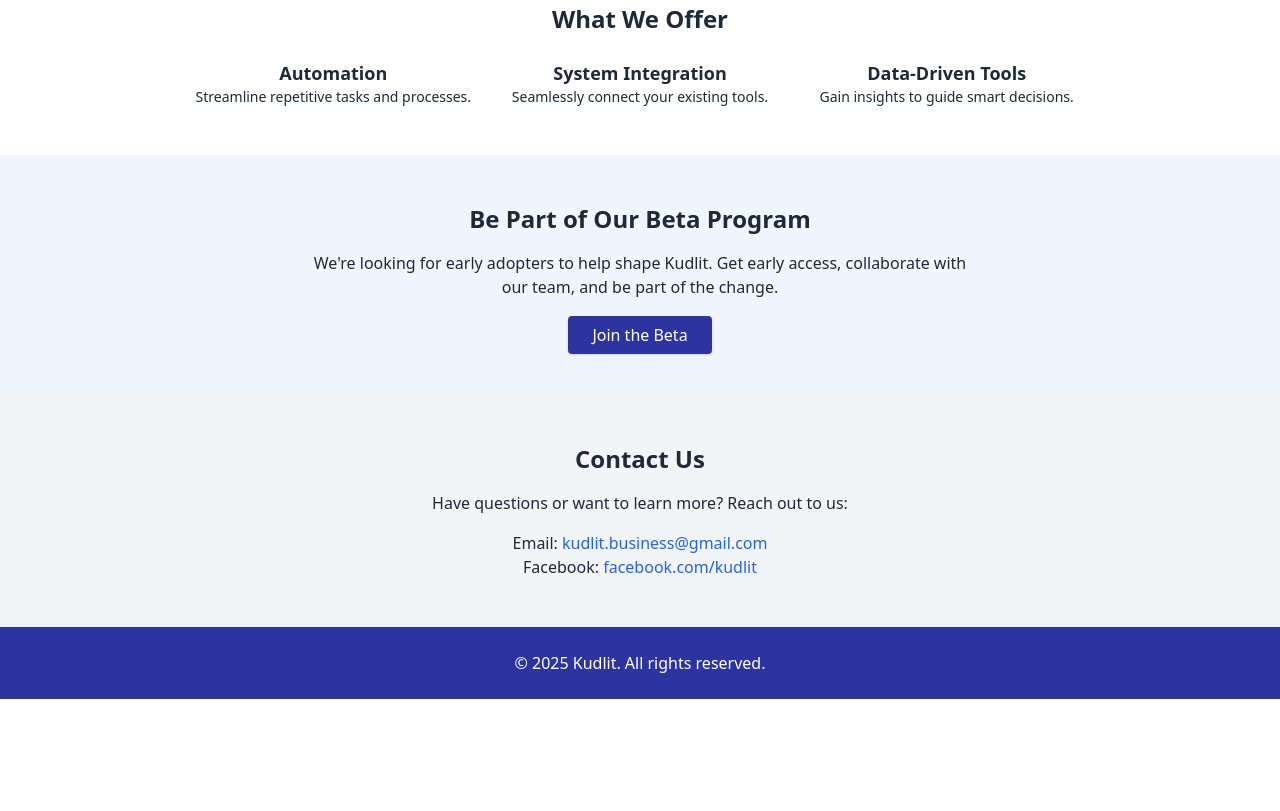
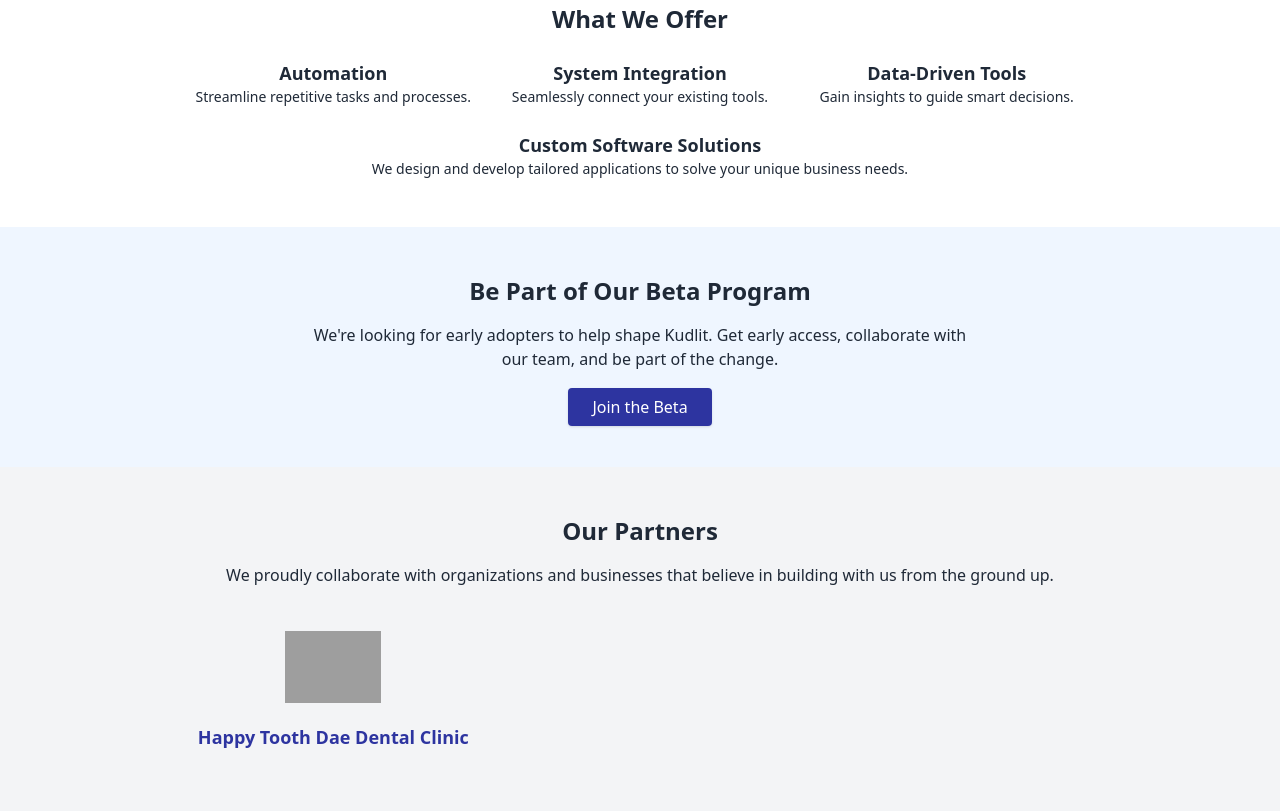
Before and after one commit to blackMisay/kudlit.business, a plain HTML site: page index.html in a window 1280 px wide. Shown: the part 909-1720 px from the top of the page. Before the commit the page ends 1608 px from the top, so only its background shows below. Drawn offline with nearby package versions, Linux system fonts and the light colour scheme; grey boxes are pictures that could not be loaded.

Commit message:
KB-2 Added Beta Partners

```diff
--- a/index.html
+++ b/index.html
@@ -3,11 +3,24 @@
 <head>
   <meta charset="UTF-8" />
   <meta name="viewport" content="width=device-width, initial-scale=1.0" />
+  <link rel="shortcut icon" type="image/png" href="https://lh3.googleusercontent.com/d/14GKpWzWQXVl34Z0-aV1hHfu1hTVoYkYi=s220"/>
   <title>Kudlit | Transforming Business</title>
   <script src="https://cdn.tailwindcss.com"></script>
   <style>
     :root {
       --primary-color: #2D34A0;
+    }
+
+    .logo-border {
+      border: 1px solid white;
+    }
+
+    .partner-logo {
+      transition: transform 0.3s ease, box-shadow 0.3s ease;
+    }
+    .partner-logo:hover {
+      transform: scale(1.05);
+      box-shadow: 0 4px 15px rgba(0, 0, 0, 0.2);
     }
   </style>
 </head>
@@ -16,7 +29,7 @@
   <nav class="bg-[var(--primary-color)] text-white px-4 py-3 fixed top-0 w-full z-50 shadow-md">
     <div class="max-w-6xl mx-auto flex items-center justify-between">
       <div class="flex items-center gap-2">
-        <img src="https://drive.google.com/thumbnail?id=1Ioc7Bc_xPBRjE3V-zMDVIN7qnDFq-9pH" style="border: 1px solid white" alt="Kudlit Logo" class="w-8 h-8" />
+        <img src="https://drive.google.com/thumbnail?id=1Ioc7Bc_xPBRjE3V-zMDVIN7qnDFq-9pH" alt="Kudlit Logo" class="w-8 h-8 logo-border" />
         <div class="text-lg font-bold">Kudlit</div>
       </div>
       <div class="hidden md:flex gap-6">
@@ -60,7 +73,7 @@
   <!-- Hero Section -->
   <header class="bg-[var(--primary-color)] text-white p-8 text-center mt-16">
     <div class="max-w-4xl mx-auto">
-      <img src="https://drive.google.com/thumbnail?id=1Ioc7Bc_xPBRjE3V-zMDVIN7qnDFq-9pH" alt="Kudlit Logo" class="w-16 h-16 mx-auto mb-4" style="border: 1px solid white"/>
+      <img src="https://drive.google.com/thumbnail?id=1Ioc7Bc_xPBRjE3V-zMDVIN7qnDFq-9pH" alt="Kudlit Logo" class="w-16 h-16 mx-auto mb-4 logo-border" />
       <h1 class="text-4xl font-bold mb-2">We are Kudlit</h1>
       <p class="text-lg">Transforming Business, One Kudlit at a Time.</p>
     </div>
@@ -110,6 +123,10 @@
           <h4 class="font-semibold text-lg">Data-Driven Tools</h4>
           <p class="text-sm">Gain insights to guide smart decisions.</p>
         </div>
+        <div class="md:col-span-3">
+          <h4 class="font-semibold text-lg">Custom Software Solutions</h4>
+          <p class="text-sm">We design and develop tailored applications to solve your unique business needs.</p>
+        </div>
       </div>
     </div>
   </section>
@@ -120,6 +137,20 @@
       <h2 class="text-2xl font-bold mb-4">Be Part of Our Beta Program</h2>
       <p class="mb-6">We're looking for early adopters to help shape Kudlit. Get early access, collaborate with our team, and be part of the change.</p>
       <a href="#contact" class="bg-[var(--primary-color)] text-white px-6 py-2 rounded shadow">Join the Beta</a>
+    </div>
+  </section>
+
+    <!-- Partners Section -->
+  <section id="partners" class="py-12 px-4 md:px-12 bg-gray-100 text-center">
+    <div class="max-w-4xl mx-auto">
+      <h2 class="text-2xl font-bold mb-4">Our Partners</h2>
+      <p class="mb-8">We proudly collaborate with organizations and businesses that believe in building with us from the ground up.</p>
+      <div class="grid gap-6 md:grid-cols-3 items-center justify-center">
+        <a href="https://www.facebook.com/htddc" target="_blank" class="flex flex-col items-center">
+          <img src="https://img.freepik.com/premium-vector/cute-fairy-tooth_663547-15.jpg?w=360" alt="HTDDC Logo" class="partner-logo w-24 h-24 object-contain mb-2" />
+          <span class="text-lg text-[var(--primary-color)] font-semibold hover:underline">Happy Tooth Dae Dental Clinic</span>
+        </a>
+      </div>
     </div>
   </section>
 
```
